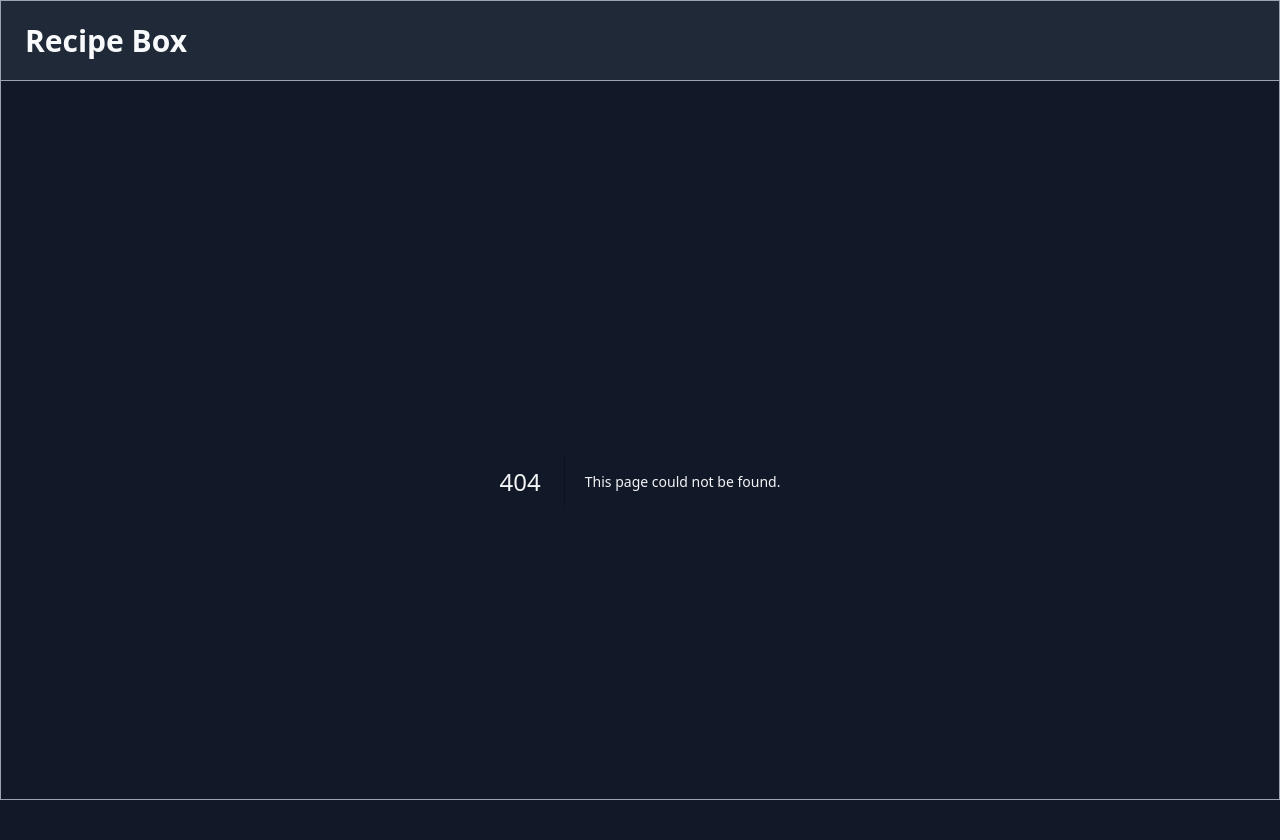
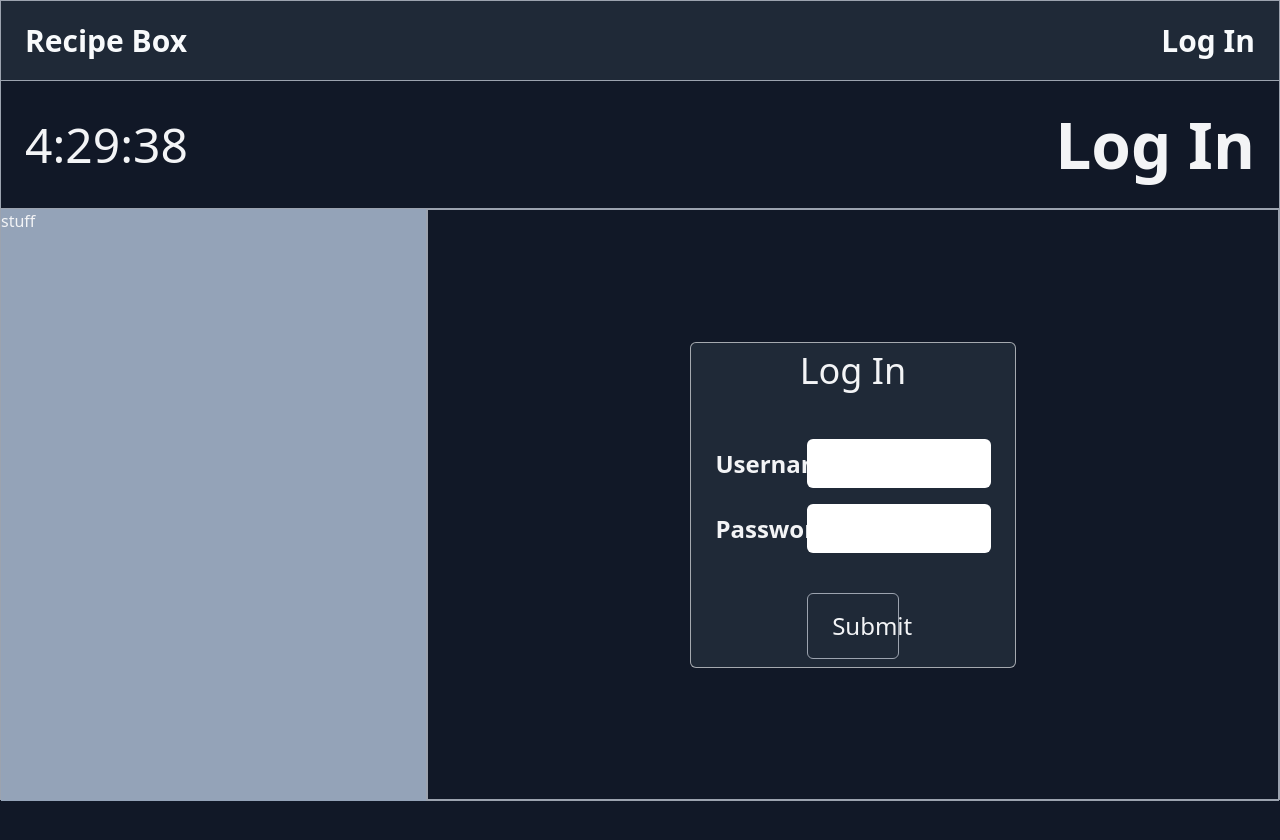
Before and after one commit to pbryan9/Recipes, a Next.js app: page /login in a window 1280 px wide. Before the commit this address had no page. Shown: the top 840 px of the page. After the commit the page ends 801 px from the top, so only its background shows below. Built offline with nearby package versions, Linux system fonts and the light colour scheme.

Commit message:
prepare login layout

```diff
--- /dev/null
+++ b/src/app/components/LayoutContainer.tsx
@@ -0,0 +1,13 @@
+import React from 'react';
+
+type LayoutContainerProps = {
+  children: React.ReactNode;
+};
+
+export default function LayoutContainer({ children }: LayoutContainerProps) {
+  return (
+    <section className='flex justify-between items-start h-[calc(100vh_-_80px_-_128px)] overflow-y-hidden w-full'>
+      {children}
+    </section>
+  );
+}
--- a/src/app/components/Navbar.tsx
+++ b/src/app/components/Navbar.tsx
@@ -2,12 +2,17 @@ import Link from 'next/link';
 
 export default function Navbar() {
   return (
-    <nav className='flex items-center space-between w-full bg-gray-800 border-b border-gray-400 text-slate-50 py-4 px-6 h-20'>
+    <nav className='flex items-center justify-between w-full bg-gray-800 border-b border-gray-400 text-slate-50 py-4 px-6 h-20'>
       <div className='text-3xl font-bold'>
         <Link href='/' className=''>
           Recipe Box
         </Link>
       </div>
+      <div className='text-3xl font-bold'>
+        <Link href='/login' className=''>
+          Log In
+        </Link>
+      </div>
     </nav>
   );
 }
--- /dev/null
+++ b/src/app/login/layout.tsx
@@ -0,0 +1,21 @@
+import React from 'react';
+import LeftNav from '../recipes/_components/LeftNav';
+import SectionHeader from '../recipes/_components/SectionHeader';
+import StandardMainContainer from '../components/StandardMainContainer';
+import LayoutContainer from '../components/LayoutContainer';
+
+type LoginLayoutProps = {
+  children: React.ReactNode;
+};
+
+export default function LoginLayout({ children }: LoginLayoutProps) {
+  return (
+    <>
+      <SectionHeader sectionTitle='Log In' />
+      <LayoutContainer>
+        <LeftNav>stuff</LeftNav>
+        <StandardMainContainer>{children}</StandardMainContainer>
+      </LayoutContainer>
+    </>
+  );
+}
--- /dev/null
+++ b/src/app/login/page.tsx
@@ -0,0 +1,37 @@
+type LoginProps = {};
+
+export default function Login({}: LoginProps) {
+  return (
+    <>
+      <section className='h-full w-full flex items-center justify-center'>
+        <article className='bg-gray-800 border border-white/60  h-3/5 aspect-square rounded-md p-6 flex flex-col items-center justify-center gap-6'>
+          <h1 className='text-4xl mb-6'>Log In</h1>
+          <form className='w-full grid grid-cols-3 gap-y-4 text-2xl items-center'>
+            <label htmlFor='username' className='col-span-1 font-bold'>
+              Username
+            </label>
+            <input
+              className='col-span-2 rounded-md text-gray-800 px-6 py-2 h-full'
+              id='username'
+              type='text'
+            ></input>
+            <label htmlFor='password' className='col-span-1 font-bold'>
+              Password
+            </label>
+            <input
+              className='col-span-2 rounded-md text-gray-800 px-6 py-2 h-full'
+              id='password'
+              type='password'
+            ></input>
+            <button
+              className='col-start-2 col-span-1 px-6 py-4 border border-gray-400 rounded-md mt-6'
+              type='button'
+            >
+              Submit
+            </button>
+          </form>
+        </article>
+      </section>
+    </>
+  );
+}
```
